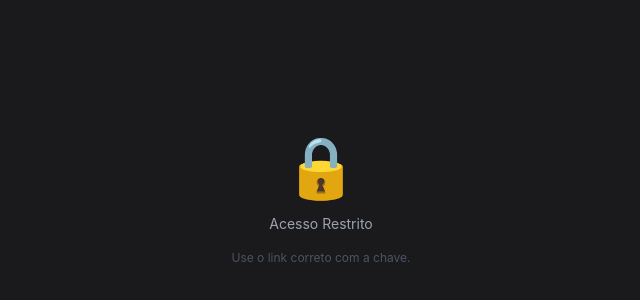
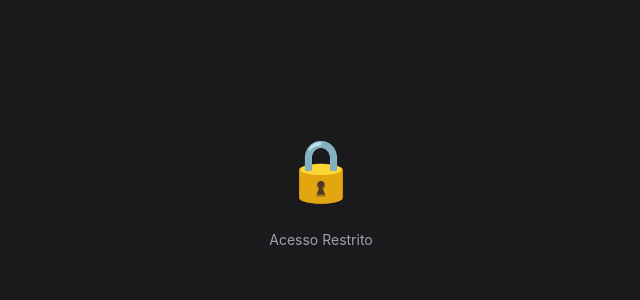
Before and after one commit to Ronaldoribeiro11/projeto-nos, a React (Vite) app in the folder client/: page / in a window 1280 px wide. Shown: the part 198-498 px from the top of the page, without its empty margins (319-959 px from the left). Built offline with nearby package versions, Linux system fonts and the light colour scheme.

Commit message:
teste no site3

```diff
--- a/client/src/App.jsx
+++ b/client/src/App.jsx
@@ -1,5 +1,5 @@
 import { useState, useEffect } from 'react';
-// Mantemos axios para os outros apps (Jardim, etc)
+// import axios from 'axios'; // Desativado para o Login Local
 import Pulso from './components/Pulso';
 import MenuApps from './components/MenuApps';
 
@@ -14,17 +14,16 @@ import Cofre from './components/Cofre';
 import Metas from './components/Metas';
 import Galeria from './components/Galeria';
 import Gacha from './components/Gacha';
-import Arcade from './components/Arcade';
+// REMOVI O IMPORT DO ARCADE AQUI!
 
 function App() {
   const [user, setUser] = useState(null);
   const [loading, setLoading] = useState(true);
   const [tab, setTab] = useState('home');
 
-  // --- LÓGICA DE LOGIN GARANTIDA (SEM SERVIDOR) ---
+  // --- LÓGICA DE LOGIN LOCAL ---
   useEffect(() => {
     const realizarLogin = () => {
-        // 1. Verifica se já tem login salvo no navegador
         const usuarioSalvo = localStorage.getItem('usuario_nos');
         if (usuarioSalvo) {
             setUser(JSON.parse(usuarioSalvo));
@@ -32,24 +31,18 @@ function App() {
             return;
         }
 
-        // 2. Verifica a chave na URL LOCALMENTE
         const params = new URLSearchParams(window.location.search);
         const chaveUrl = params.get('chave');
 
-        // SE A CHAVE FOR "amor", ENTRA DIRETO!
         if (chaveUrl === 'amor') {
-            // Criamos o usuário manualmente, ignorando o servidor
             const usuarioEla = {
                 id: 1,
                 nome: 'Ela',
                 papel: 'user',
                 magic_code: 'amor'
             };
-
             localStorage.setItem('usuario_nos', JSON.stringify(usuarioEla));
             setUser(usuarioEla);
-
-            // Limpa a URL para ficar bonito
             window.history.replaceState({}, document.title, "/");
         }
 
@@ -59,18 +52,15 @@ function App() {
     realizarLogin();
   }, []);
 
-  // Telas de Carregamento e Bloqueio
   if (loading) return <div className="min-h-screen bg-yami-dark flex items-center justify-center animate-pulse text-kawaii-pink">❤️ Verificando...</div>;
 
   if (!user) return (
     <div className="min-h-screen bg-yami-dark flex flex-col items-center justify-center text-white space-y-4">
         <div className="text-6xl animate-bounce">🔒</div>
         <p className="text-gray-400 text-sm">Acesso Restrito</p>
-        <p className="text-xs text-gray-600">Use o link correto com a chave.</p>
     </div>
   );
 
-  // --- ÁREA LOGADA ---
   return (
     <div className="min-h-screen bg-yami-dark text-white relative overflow-hidden font-body flex justify-center">
 
@@ -87,14 +77,13 @@ function App() {
           <div className="w-10 h-10 rounded-full border-2 border-kawaii-purple flex items-center justify-center bg-black/40 shadow-lg">👾</div>
         </header>
 
-        {/* ÁREA PRINCIPAL (GERENCIADOR DE TELAS) */}
+        {/* ÁREA PRINCIPAL */}
         <main className="flex-1 overflow-hidden relative">
 
-            {/* 1. HOME E MENU */}
             {tab === 'home' && <HomeContent />}
             {tab === 'menu' && <MenuApps setTab={setTab} />}
 
-            {/* 2. FUNCIONALIDADES */}
+            {/* FUNCIONALIDADES */}
             {tab === 'jardim' && <Jardim user={user} />}
             {tab === 'saude' && <Saude user={user} />}
             {tab === 'cartas' && <Cartas user={user} />}
@@ -104,14 +93,14 @@ function App() {
             {tab === 'metas' && <Metas user={user} />}
             {tab === 'fotos' && <Galeria user={user} />}
             {tab === 'gacha' && <Gacha user={user} />}
-            {tab === 'arcade' && <Arcade user={user} />}
 
-            {/* 3. SEGURANÇA */}
+            {/* REMOVI O COMPONENTE <Arcade /> DAQUI TAMBÉM! */}
+
             {tab === 'sos' && <SalaPanico />}
 
         </main>
 
-        {/* RODAPÉ SIMPLIFICADO */}
+        {/* RODAPÉ */}
         <footer className="p-6 pt-2 shrink-0">
             <div className="bg-yami-gray/90 backdrop-blur-xl rounded-2xl p-2 border border-white/10 shadow-2xl flex justify-around items-center">
                 <button onClick={() => setTab('menu')} className={`p-3 text-2xl transition hover:scale-110 ${tab === 'menu' ? 'text-kawaii-purple scale-110' : 'text-gray-400'}`}>📱</button>
```
